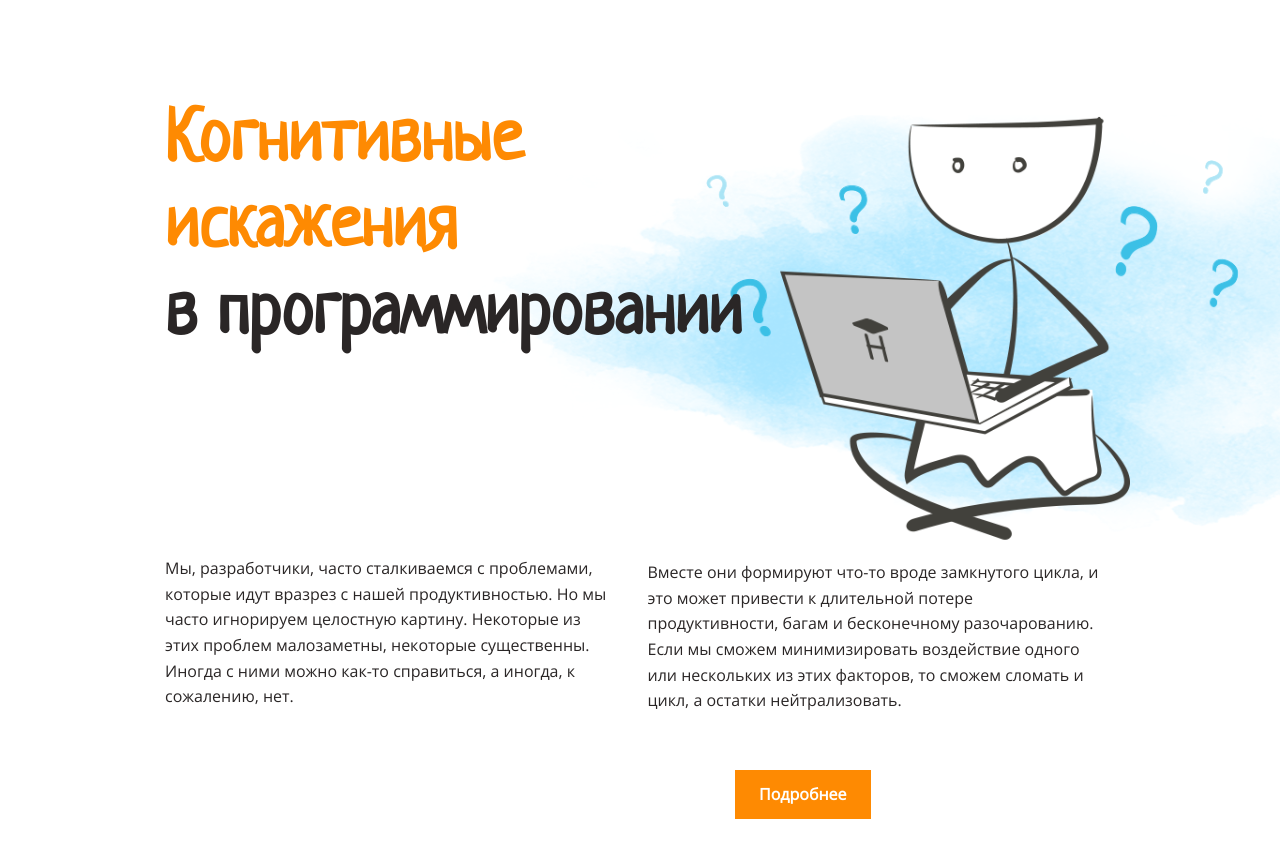
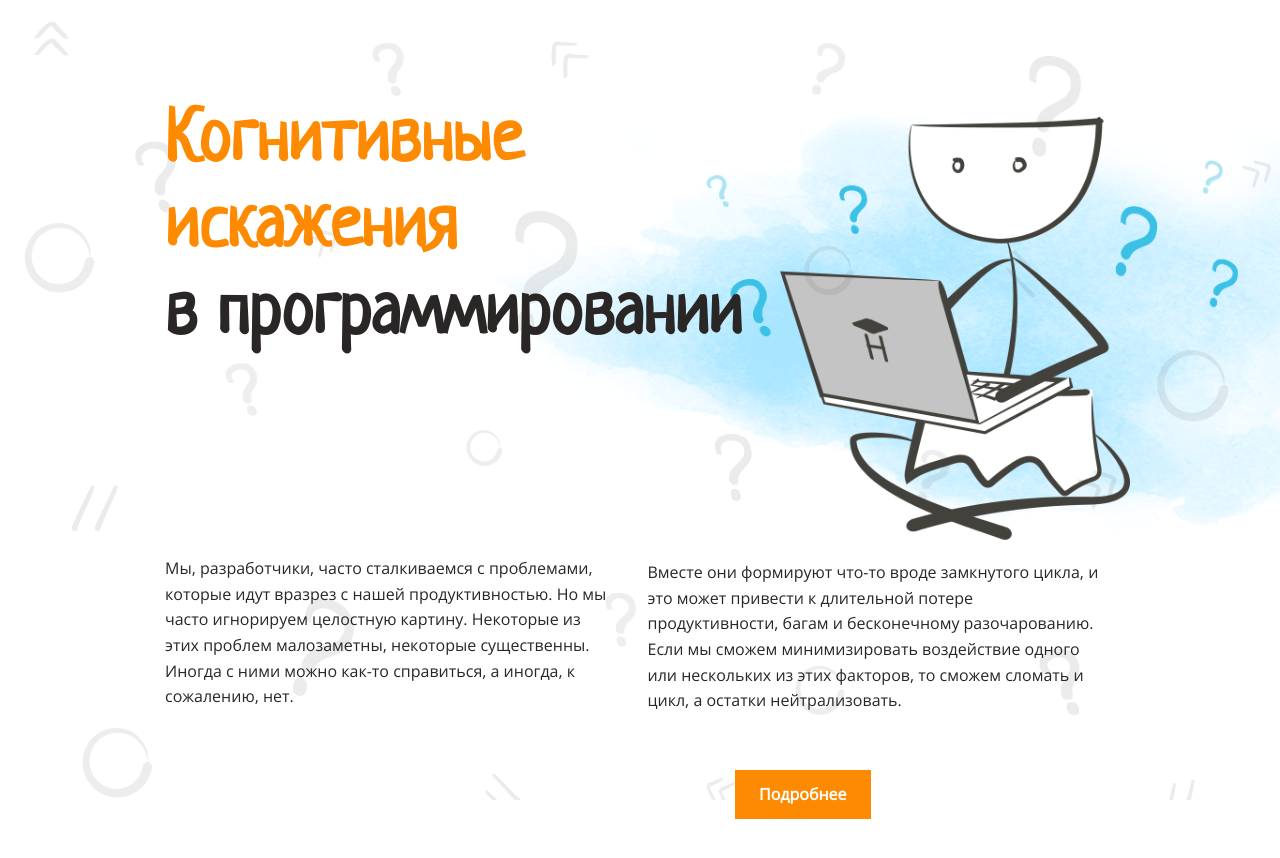
Before and after one commit to Valsym/layout-designer-project-lvl1, a website: page index.html in a window 1280 px wide. Shown: the top 858 px of the page. Drawn offline with Linux system fonts and the light colour scheme; files whose address does not match are found by name.

Commit message:
step3-11

```diff
--- a/src/styles/style.css
+++ b/src/styles/style.css
@@ -57,6 +57,11 @@ header {
 }
 
 .hdr::before {
+    position: absolute;
+    top: 0;
+    left: 0;
+    width: 100%;
+    height: 100%;
     content: "";
     background-image: url(../../images/background.png);
     background-repeat: no-repeat;
```
